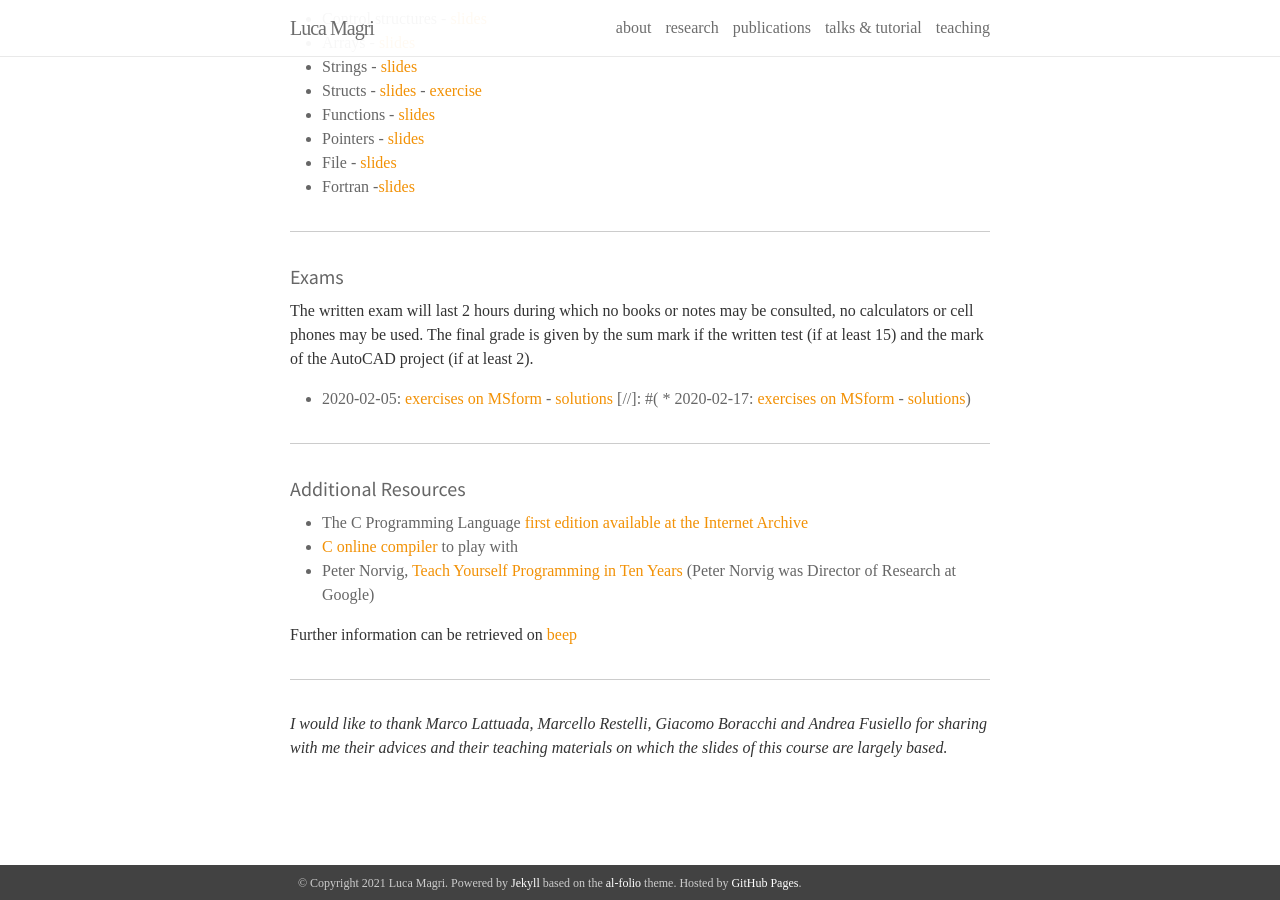
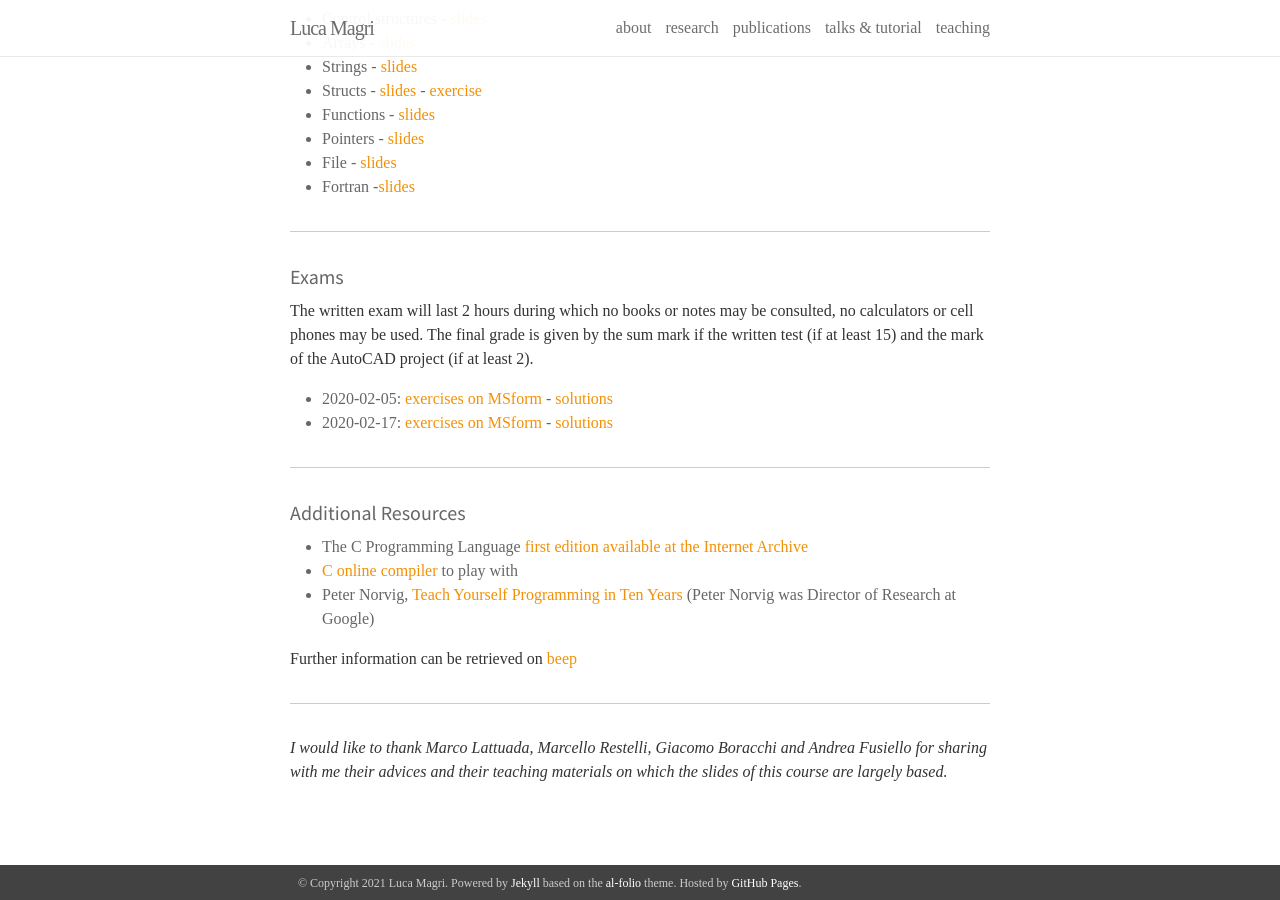
Before and after one commit to magrilu/magrilu.github.io, a Jekyll site: the page built from _pages/cs.md, in a window 1280 px wide and 900 px high, scrolled down 552 px. Built offline with Jekyll 4.4.1, drawn with Linux system fonts in a browser that asks for light colours; nearby versions of some CDN libraries; some web fonts are replaced.

```diff
--- a/_pages/cs.md
+++ b/_pages/cs.md
@@ -38,7 +38,7 @@ The basic notions of computer programming (programming language, abstraction tec
 The written exam will last 2 hours during which no books or notes may be consulted, no calculators or cell phones may be used.
 The final grade is given by the sum mark if the written test (if at least 15) and the mark of the AutoCAD project (if at least 2).
 * 2020-02-05: [exercises on MSform][exam20210205] - [solutions][solution20210205]
-[//]: #( * 2020-02-17: [exercises on MSform][exam20210217] - [solutions][solution20210217])
+* 2020-02-17: [exercises on MSform][exam20210217] - [solutions][solution20210217]
 
 ***
 
@@ -84,4 +84,4 @@ Further information can be retrieved on
 [exam20210205]:https://forms.office.com/Pages/ResponsePage.aspx?id=K3EXCvNtXUKAjjCd8ope6xVxyVTS1YVLhunOL1vNgIxUMzA2N05GOTUzVlZNTEg4M0ZDNkc4MzZKOC4u
 [solution20210205]:https://polimi365-my.sharepoint.com/:b:/g/personal/10755186_polimi_it/EYbg4MfwTsBOqvuWoYPZNs4B8vppXWnFWVR9jxGt8-UhHg?e=Vqv11z
 [exam20210217]:https://forms.office.com/Pages/ResponsePage.aspx?id=K3EXCvNtXUKAjjCd8ope6xVxyVTS1YVLhunOL1vNgIxUOU5GNk1VRk9MVDI3NzdUSU1SMThVTjEwUC4u
-[solution20210217]:https://polimi365-my.sharepoint.com/:b:/g/personal/10755186_polimi_it/EZERzKTPC71AslJPuZkOeFkBHTpJpipgKSFbYU-YUUeM_A?e=loKFRe
+[solution20210217]:___https://polimi365-my.sharepoint.com/:b:/g/personal/10755186_polimi_it/EZERzKTPC71AslJPuZkOeFkBHTpJpipgKSFbYU-YUUeM_A?e=loKFRe
```
